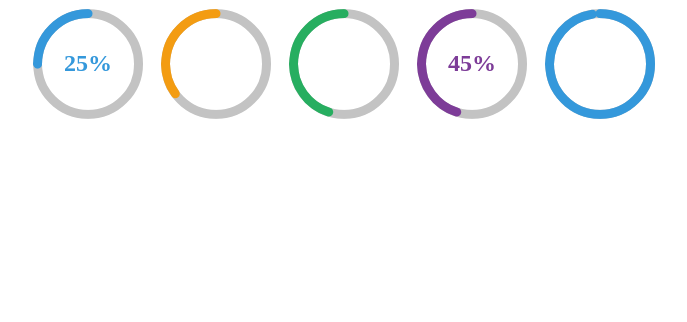
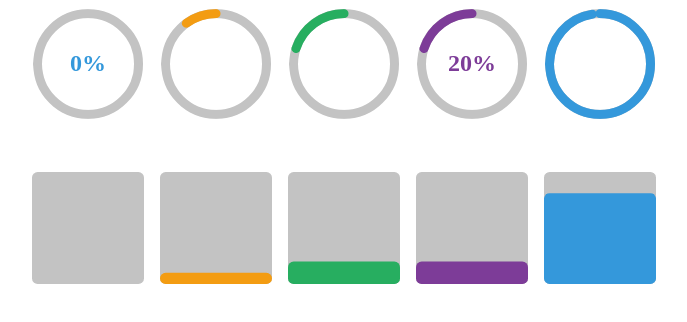
Before and after one commit to 0xRaffSarr/ngx-progress-loader, an Angular app: page / in a window 1280 px wide. Shown: the top 322 px of the page, without its empty margins (296-983 px from the left). Built offline with nearby package versions, Linux system fonts and the light colour scheme.

Commit message:
Updated Demo

```diff
--- a/projects/demo/src/app/app.component.html
+++ b/projects/demo/src/app/app.component.html
@@ -6,26 +6,56 @@
         </ngx-progress-load>
 
         <ngx-progress-load
-            width="50"
+            type="circle"
             [value]='progressValue + 10'
             color="orange">
         </ngx-progress-load>
 
         <ngx-progress-load
-            width="50"
             [value]='progressValue + 20'
             color="green">
         </ngx-progress-load>
 
         <ngx-progress-load
-            width="50"
             [value]='progressValue + 20'
             color="purple"
             [showStatus]="true">
         </ngx-progress-load>
 
         <ngx-progress-load
-            width="50"
+            color="blue"
+            [infinite]="true">
+        </ngx-progress-load>
+    </div>
+
+    <div class="demo-container" style="margin-top: 3rem;">
+        <ngx-progress-load
+            type="square"
+            [value]='progressValue'
+            [showStatus]="true">
+        </ngx-progress-load>
+
+        <ngx-progress-load
+            type="square"
+            [value]='progressValue + 10'
+            color="orange">
+        </ngx-progress-load>
+
+        <ngx-progress-load
+            type="square"
+            [value]='progressValue + 20'
+            color="green">
+        </ngx-progress-load>
+
+        <ngx-progress-load
+            type="square"
+            [value]='progressValue + 20'
+            color="purple"
+            [showStatus]="true">
+        </ngx-progress-load>
+
+        <ngx-progress-load
+            type="square"
             color="blue"
             [infinite]="true">
         </ngx-progress-load>
--- a/projects/demo/src/app/app.component.ts
+++ b/projects/demo/src/app/app.component.ts
@@ -1,4 +1,4 @@
-import { Component } from '@angular/core';
+import { Component, OnInit } from '@angular/core';
 import { RouterOutlet } from '@angular/router';
 
 import { NgxProgressLoadComponent } from '../../../ngx-progress-load/src/public-api';
@@ -13,8 +13,15 @@ import { NgxProgressLoadComponent } from '../../../ngx-progress-load/src/public-
   templateUrl: './app.component.html',
   styleUrl: './app.component.scss'
 })
-export class AppComponent {
+export class AppComponent implements OnInit {
   title = 'demo';
 
-  progressValue: number = 25;
+  progressValue: number = 0;
+
+  ngOnInit(): void {
+      const interval = setInterval(() => {
+        this.progressValue += (this.progressValue > 0) ? -50 : 50;
+      }, 3000);
+  }
+
 }
```
